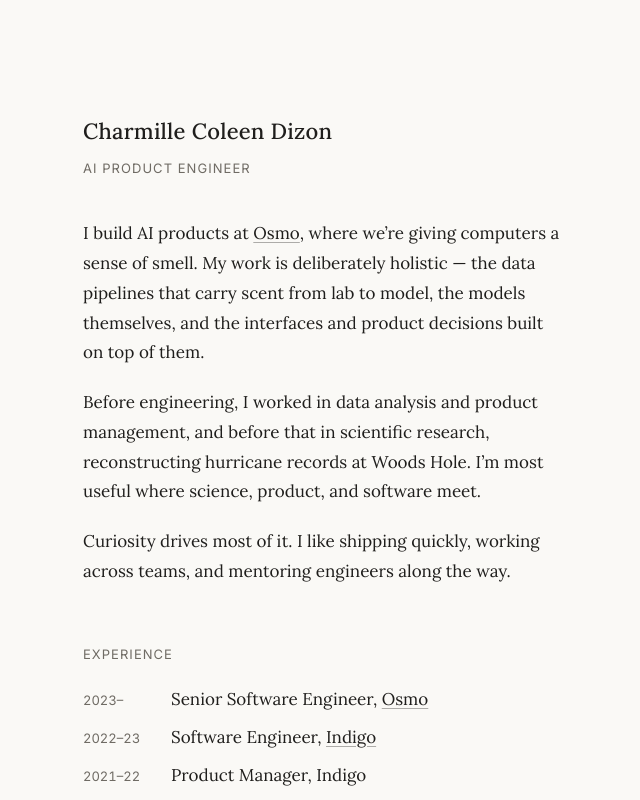
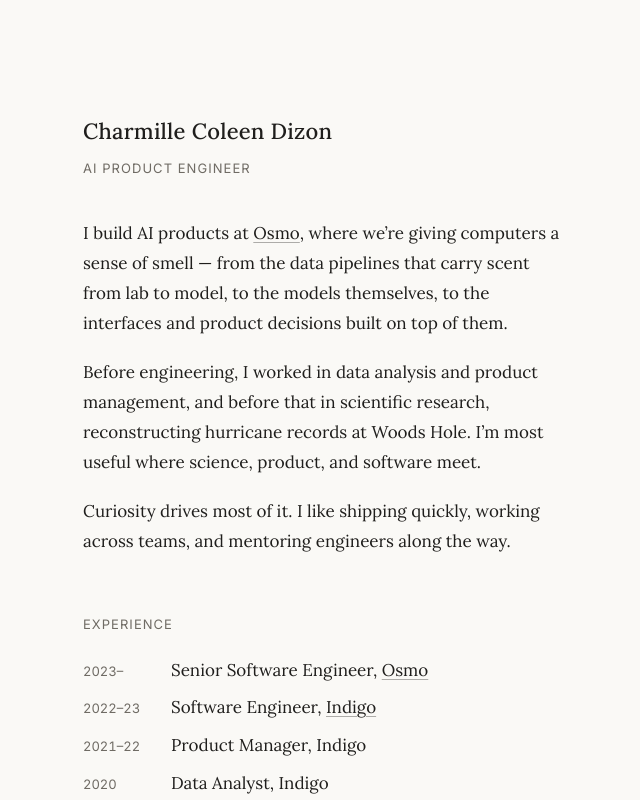
Before and after one commit to cdizon239/charmille, a React (Vite) app: page / in a window 1280 px wide. Shown: the top 800 px of the page, without its empty margins (317-957 px from the left). Built offline with nearby package versions, Linux system fonts and the light colour scheme.

Commit message:
Drop 'deliberately holistic' phrasing

```diff
--- a/src/App.tsx
+++ b/src/App.tsx
@@ -9,10 +9,10 @@ function App() {
       <section>
         <p>
           I build AI products at <a href="https://www.osmo.ai/">Osmo</a>,
-          where we&rsquo;re giving computers a sense of smell. My work is
-          deliberately holistic &mdash; the data pipelines that carry scent
-          from lab to model, the models themselves, and the interfaces and
-          product decisions built on top of them.
+          where we&rsquo;re giving computers a sense of smell &mdash; from
+          the data pipelines that carry scent from lab to model, to the
+          models themselves, to the interfaces and product decisions built
+          on top of them.
         </p>
         <p>
           Before engineering, I worked in data analysis and product
```
